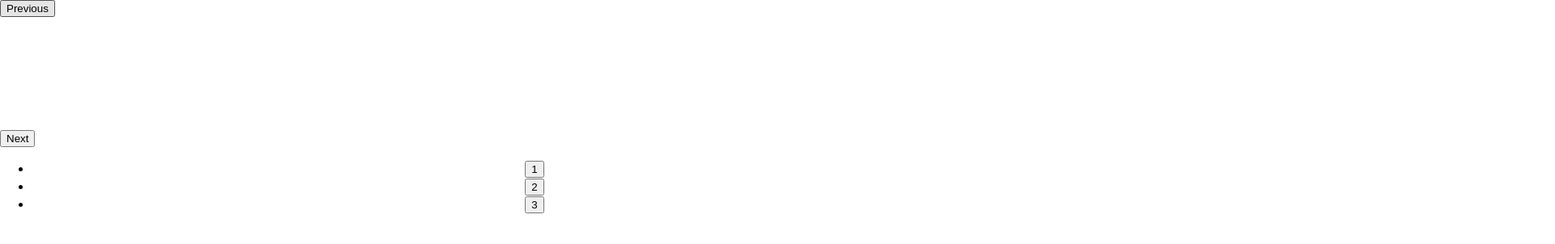
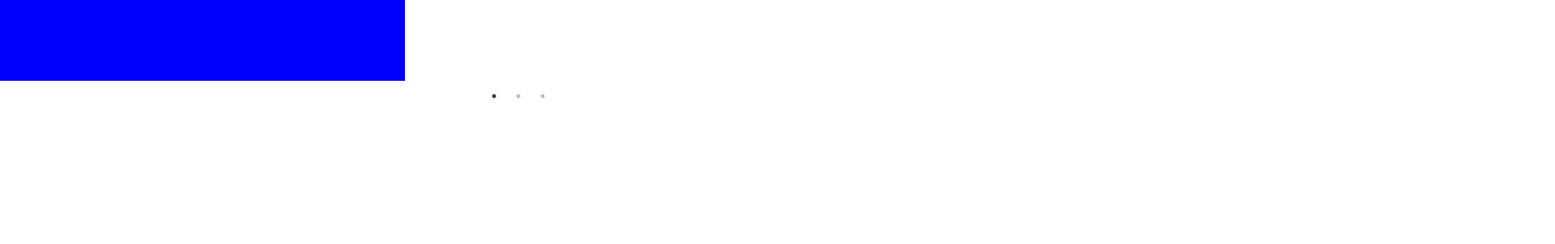
Before and after one commit to clarkkentzh/react_app, a React (Create React App) app: page /carousel in a window 1280 px wide. Shown: the top 302 px of the page at 81% size, 1920 px wide, since content can reach past the window. Built offline with nearby package versions, Linux system fonts and the light colour scheme.

Commit message:
轮播图问题修复

```diff
--- a/package.json
+++ b/package.json
@@ -9,7 +9,8 @@
     "react-router-dom": "^5.0.0",
     "react-scripts": "2.1.8",
     "react-slick": "^0.23.2",
-    "redux": "^4.0.1"
+    "redux": "^4.0.1",
+    "slick-carousel": "^1.8.1"
   },
   "scripts": {
     "start": "react-scripts start",
--- a/src/container/Carousel/Carousel.js
+++ b/src/container/Carousel/Carousel.js
@@ -1,5 +1,7 @@
 import React, { Component } from 'react';
 import Slider from "react-slick";
+import "slick-carousel/slick/slick.css";
+import "slick-carousel/slick/slick-theme.css";
 
 class Carousel extends Component {
   constructor(props) {
@@ -18,23 +20,29 @@ class Carousel extends Component {
     return (
         <div>
             <Slider {...settings}>
+                <div>
                     <div style={{
                         width: '500px',
                         height: '100px',
                         backgroundColor: 'blue'
                     }} >
                     </div>
+                </div>
+                <div>
                     <div style={{
+                        width: '500px',
                         height: '100px',
-                    width: '500px',
                         backgroundColor: 'red'
                     }} >
                     </div>
+                </div>
+                <div>
                     <div style={{
+                        width: '500px',
                         height: '100px',
-                    width: '500px',
                         backgroundColor: 'yellow'
                     }} >
+                    </div>
                 </div>
             </Slider>
         </div>
```
Also changed, not shown: 1 other file (tests, documents, lock files or other folders). Lines whose indentation alone changed are shown as unchanged.
